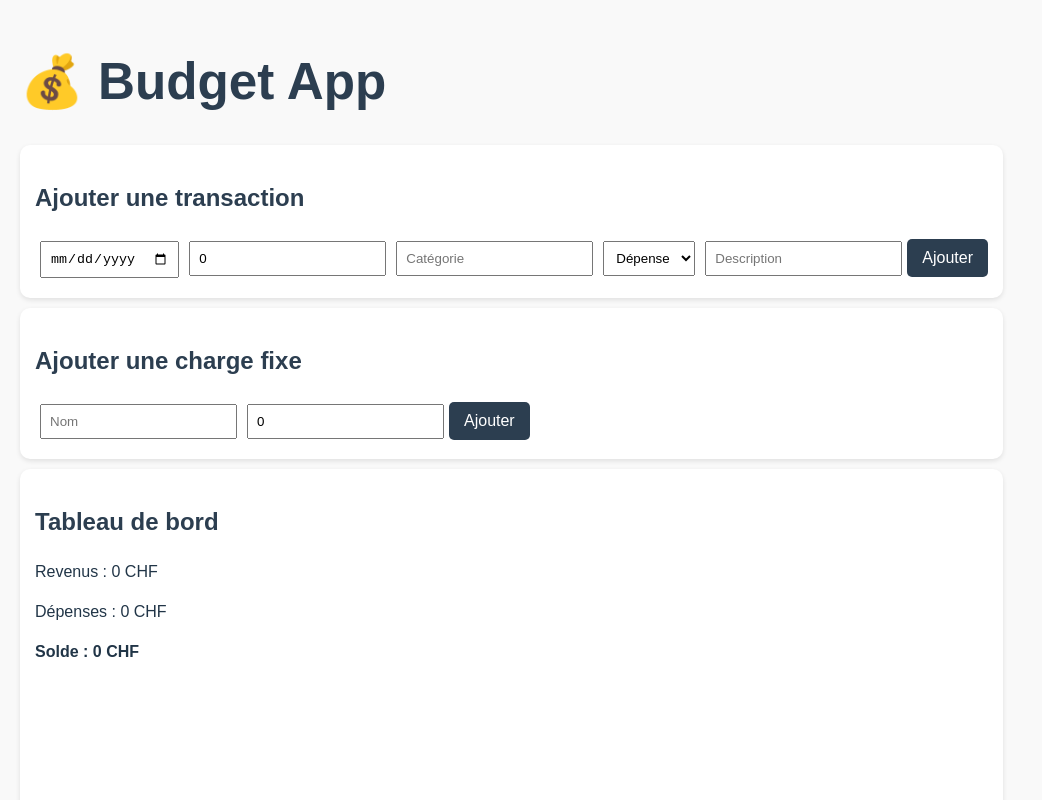
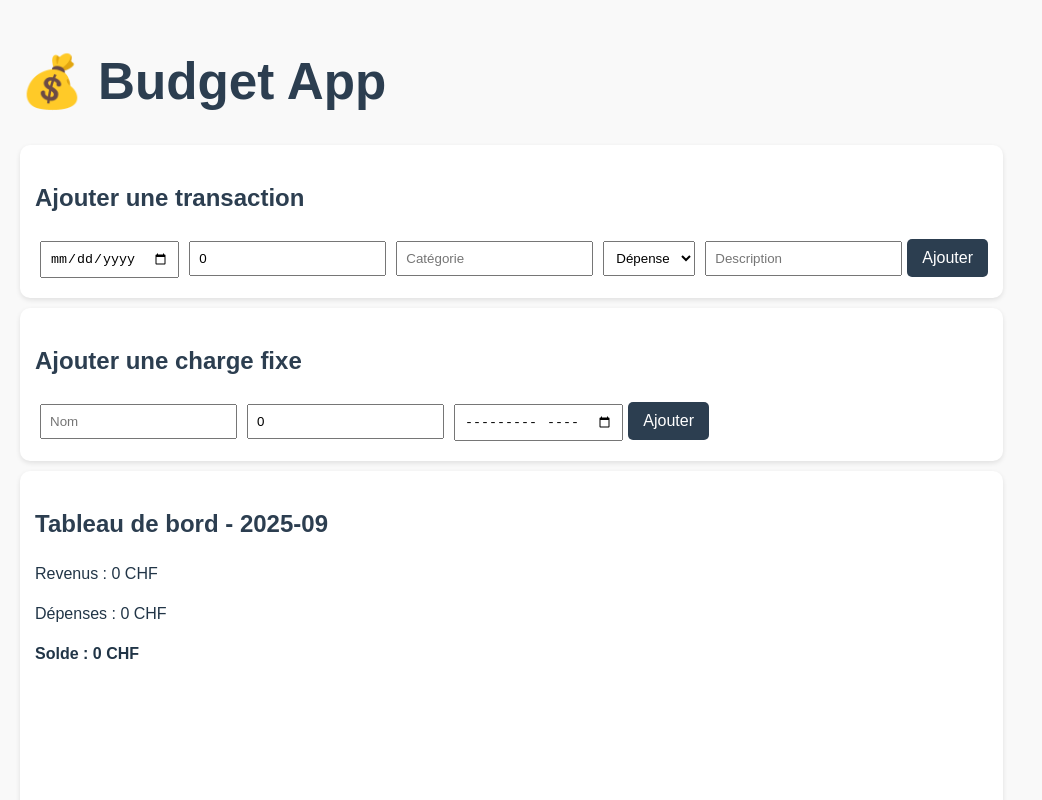
Before and after one commit to LaghaOussama/budget-app, a React (Vite) app: page / in a window 1280 px wide. Shown: the top 800 px of the page, without its empty margins (0-1042 px from the left). Built offline with nearby package versions, Linux system fonts and the light colour scheme.

Commit message:
ajout recharts pour les graphiques et ajout d'un README et gérer les DATA en local

```diff
--- a/src/App.jsx
+++ b/src/App.jsx
@@ -1,21 +1,22 @@
-import { useState } from "react";
+import { useState, useEffect } from "react";
 import "./styles.css";
-import Dashboard from "./components/Dashboard";
 import TransactionForm from "./components/TransactionForm";
 import FixedChargesForm from "./components/FixedChargesForm";
+import Dashboard from "./components/Dashboard";
+import { loadData } from "./utils/storage";
 
 function App() {
-  const [transactions, setTransactions] = useState([]);
-  const [fixedCharges, setFixedCharges] = useState([]);
+  const [transactions, setTransactions] = useState(loadData("transactions"));
+  const [fixedCharges, setFixedCharges] = useState(loadData("fixedCharges"));
 
   return (
     <div className="container">
       <h1>💰 Budget App</h1>
       <div className="card">
-        <TransactionForm setTransactions={setTransactions} />
+        <TransactionForm transactions={transactions} setTransactions={setTransactions} />
       </div>
       <div className="card">
-        <FixedChargesForm setFixedCharges={setFixedCharges} />
+        <FixedChargesForm fixedCharges={fixedCharges} setFixedCharges={setFixedCharges} />
       </div>
       <div className="card">
         <Dashboard transactions={transactions} fixedCharges={fixedCharges} />
--- a/src/components/Dashboard.jsx
+++ b/src/components/Dashboard.jsx
@@ -2,31 +2,33 @@ import { PieChart, Pie, Cell } from "recharts";
 
 export default function Dashboard({ transactions, fixedCharges }) {
   const COLORS = ["#FF6384", "#36A2EB", "#FFCE56", "#4BC0C0"];
+  const now = new Date();
+  const currentMonth = now.toISOString().slice(0, 7);
 
-  const totalIncome = transactions.filter(t => t.type === "Revenu").reduce((a, b) => a + b.amount, 0);
-  const totalExpenses =
-    transactions.filter(t => t.type === "Dépense").reduce((a, b) => a + b.amount, 0) +
-    fixedCharges.reduce((a, b) => a + b.amount, 0);
+  const monthlyTransactions = transactions.filter(t => t.date.slice(0,7) === currentMonth);
+  const monthlyExpenses = monthlyTransactions.filter(t => t.type === "Dépense").reduce((a,b) => a+b.amount,0);
+  const monthlyIncome = monthlyTransactions.filter(t => t.type === "Revenu").reduce((a,b) => a+b.amount,0);
+  const activeCharges = fixedCharges.filter(c => c.startMonth <= currentMonth).reduce((a,b) => a+b.amount,0);
 
-  const balance = totalIncome - totalExpenses;
+  const totalExpenses = monthlyExpenses + activeCharges;
+  const balance = monthlyIncome - totalExpenses;
 
   const pieData = [
-    { name: "Dépenses variables", value: totalExpenses - fixedCharges.reduce((a, b) => a + b.amount, 0) },
-    { name: "Charges fixes", value: fixedCharges.reduce((a, b) => a + b.amount, 0) },
+    { name: "Dépenses variables", value: monthlyExpenses },
+    { name: "Charges fixes", value: activeCharges },
+    { name: "Revenus", value: monthlyIncome }
   ];
 
   return (
     <div>
-      <h2>Tableau de bord</h2>
-      <p>Revenus : {totalIncome} CHF</p>
+      <h2>Tableau de bord - {currentMonth}</h2>
+      <p>Revenus : {monthlyIncome} CHF</p>
       <p>Dépenses : {totalExpenses} CHF</p>
       <p><strong>Solde : {balance} CHF</strong></p>
 
       <PieChart width={300} height={300}>
         <Pie data={pieData} cx="50%" cy="50%" label outerRadius={100} dataKey="value">
-          {pieData.map((entry, index) => (
-            <Cell key={index} fill={COLORS[index % COLORS.length]} />
-          ))}
+          {pieData.map((entry,index) => <Cell key={index} fill={COLORS[index % COLORS.length]} />)}
         </Pie>
       </PieChart>
     </div>
--- a/src/components/FixedChargesForm.jsx
+++ b/src/components/FixedChargesForm.jsx
@@ -1,12 +1,16 @@
 import { useState } from "react";
+import { saveData } from "../utils/storage";
 
-export default function FixedChargesForm({ setFixedCharges }) {
-  const [form, setForm] = useState({ name: "", amount: 0 });
+export default function FixedChargesForm({ fixedCharges, setFixedCharges }) {
+  const [form, setForm] = useState({ name: "", amount: 0, startMonth: "" });
 
   const handleSubmit = (e) => {
     e.preventDefault();
-    setFixedCharges(prev => [...prev, { ...form, amount: parseFloat(form.amount) }]);
-    setForm({ name: "", amount: 0 });
+    const newCharge = { ...form, amount: parseFloat(form.amount) };
+    const updated = [...fixedCharges, newCharge];
+    setFixedCharges(updated);
+    saveData("fixedCharges", updated);
+    setForm({ name: "", amount: 0, startMonth: "" });
   };
 
   return (
@@ -15,6 +19,7 @@ export default function FixedChargesForm({ setFixedCharges }) {
       <form onSubmit={handleSubmit}>
         <input type="text" placeholder="Nom" value={form.name} onChange={e => setForm({ ...form, name: e.target.value })} required />
         <input type="number" placeholder="Montant" value={form.amount} onChange={e => setForm({ ...form, amount: e.target.value })} required />
+        <input type="month" placeholder="À partir du mois" value={form.startMonth} onChange={e => setForm({ ...form, startMonth: e.target.value })} required />
         <button type="submit">Ajouter</button>
       </form>
     </div>
--- a/src/components/TransactionForm.jsx
+++ b/src/components/TransactionForm.jsx
@@ -1,11 +1,15 @@
 import { useState } from "react";
+import { saveData } from "../utils/storage";
 
-export default function TransactionForm({ setTransactions }) {
+export default function TransactionForm({ transactions, setTransactions }) {
   const [form, setForm] = useState({ date: "", amount: 0, category: "", type: "Dépense", description: "" });
 
   const handleSubmit = (e) => {
     e.preventDefault();
-    setTransactions(prev => [...prev, { ...form, amount: parseFloat(form.amount) }]);
+    const newTransaction = { ...form, amount: parseFloat(form.amount) };
+    const updated = [...transactions, newTransaction];
+    setTransactions(updated);
+    saveData("transactions", updated);
     setForm({ date: "", amount: 0, category: "", type: "Dépense", description: "" });
   };
 
--- a/src/styles.css
+++ b/src/styles.css
@@ -1,34 +1,7 @@
-body {
-  font-family: Arial, sans-serif;
-  margin: 0;
-  padding: 0;
-  background: #f9f9f9;
-}
-h1, h2 {
-  color: #2c3e50;
-}
-.container {
-  padding: 20px;
-}
-.card {
-  background: white;
-  padding: 15px;
-  margin-bottom: 10px;
-  border-radius: 10px;
-  box-shadow: 0 2px 5px rgba(0,0,0,0.1);
-}
-form input, form select {
-  margin: 5px;
-  padding: 8px;
-}
-button {
-  background: #2c3e50;
-  color: white;
-  border: none;
-  padding: 10px 15px;
-  cursor: pointer;
-  border-radius: 5px;
-}
-button:hover {
-  background: #34495e;
-}
+body { font-family: Arial; margin:0; padding:0; background:#f9f9f9; }
+h1,h2 { color:#2c3e50; }
+.container { padding:20px; }
+.card { background:white; padding:15px; margin-bottom:10px; border-radius:10px; box-shadow:0 2px 5px rgba(0,0,0,0.1); }
+form input,form select { margin:5px; padding:8px; }
+button { background:#2c3e50; color:white; border:none; padding:10px 15px; cursor:pointer; border-radius:5px; }
+button:hover { background:#34495e; }
--- /dev/null
+++ b/src/utils/storage.js
@@ -0,0 +1,8 @@
+export const loadData = (key) => {
+  const data = localStorage.getItem(key);
+  return data ? JSON.parse(data) : [];
+};
+
+export const saveData = (key, data) => {
+  localStorage.setItem(key, JSON.stringify(data));
+};
```
Also changed, not shown: 1 other file (tests, documents, lock files or other folders).
